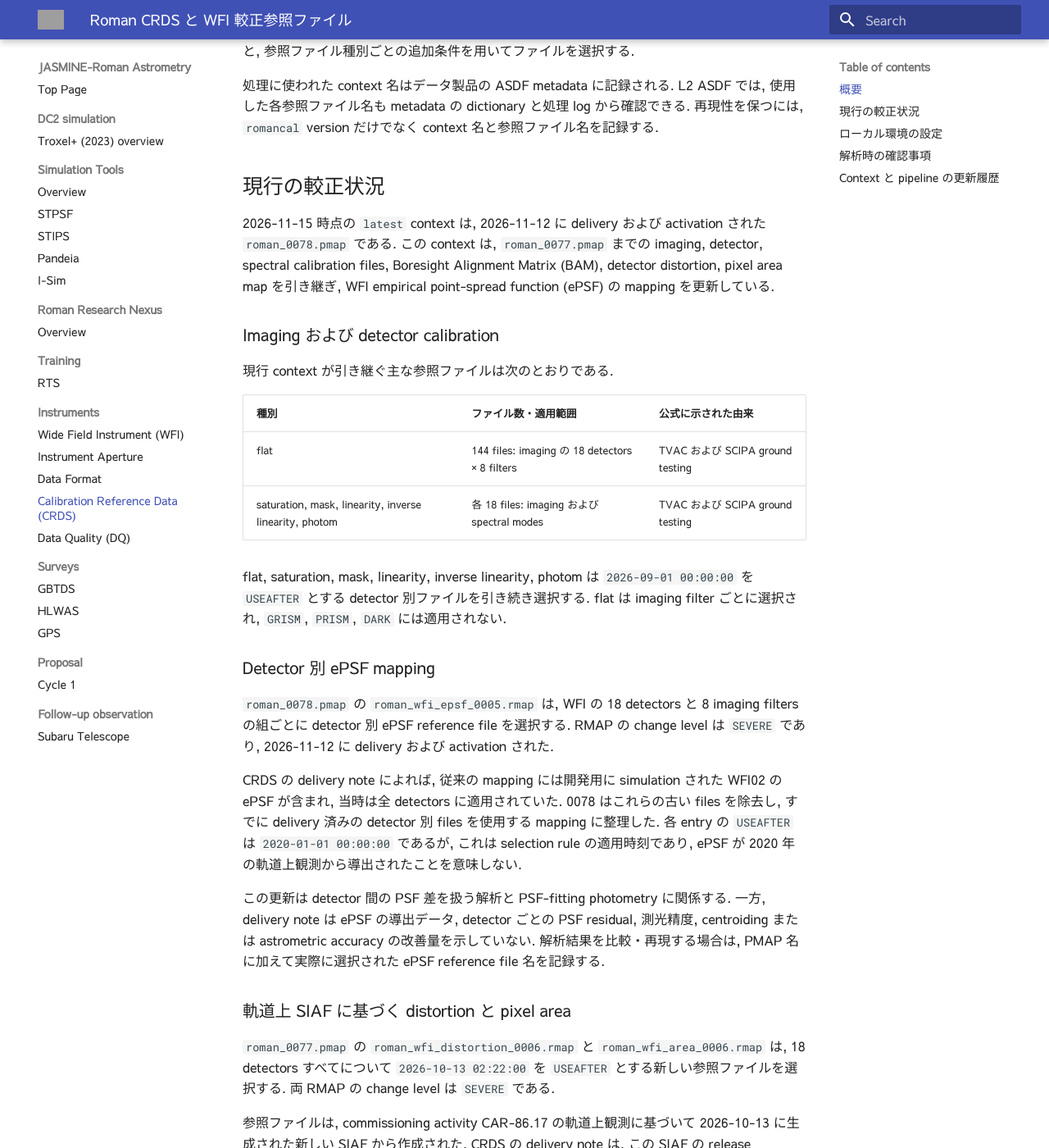
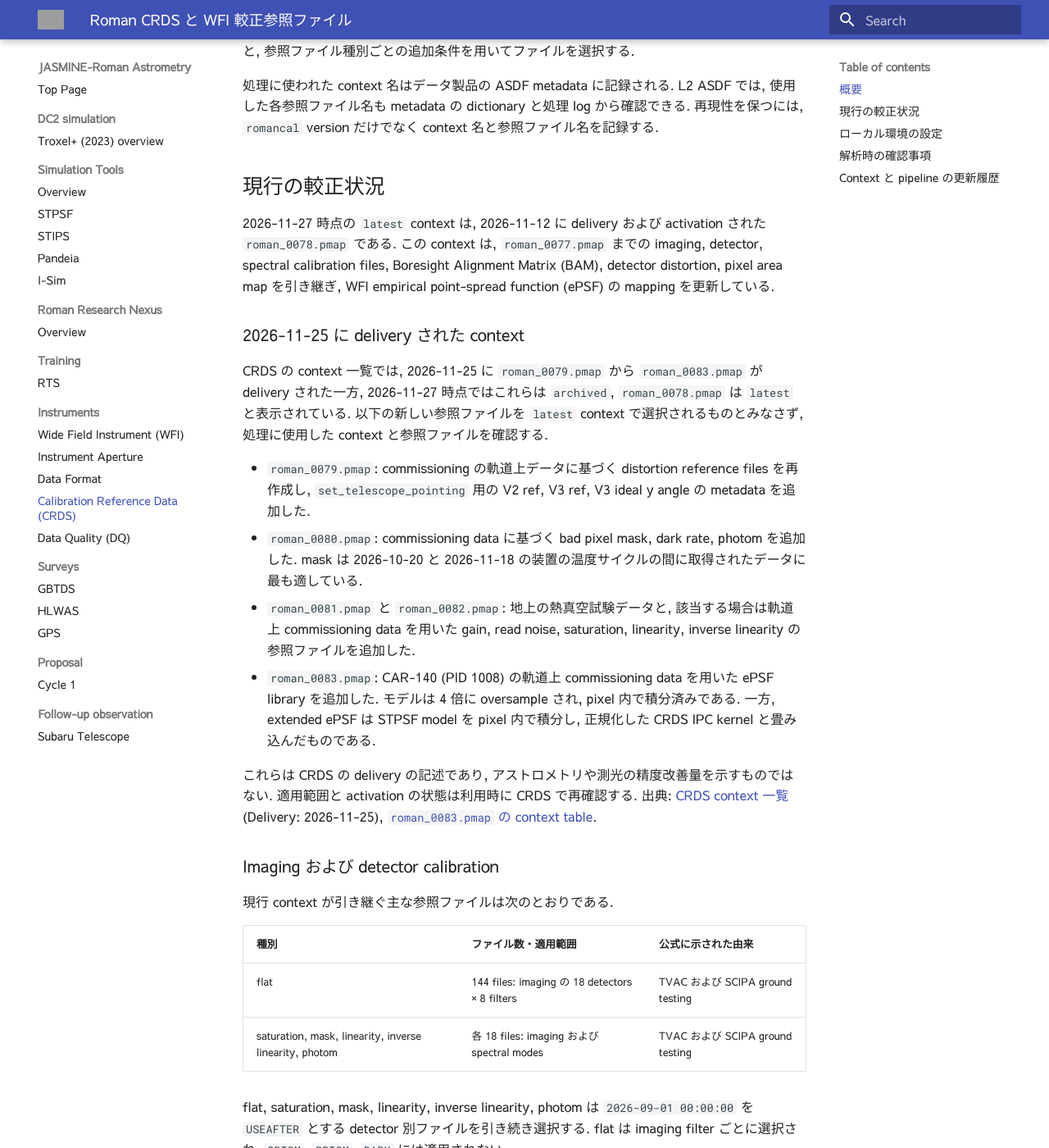
Before and after one commit to astronasutarou/jasmine-roman-astrometry, an MkDocs documentation site: the page built from docs/inst/crds.md, in a window 1280 px wide and 1400 px high, scrolled down 484 px. Shown: the whole window at 82% size. Built offline with MkDocs 1.6.1 and Material for MkDocs 9.7.7, drawn with Linux system fonts in a browser that asks for light colours; grey boxes are pictures that could not be loaded.

Commit message:
docs: summarize November 25 CRDS deliveries

```diff
--- a/docs/inst/crds.md
+++ b/docs/inst/crds.md
@@ -20,7 +20,18 @@ CRDS context は pipeline mapping (PMAP) ファイルで表され, 各参照フ
 
 ## 現行の較正状況
 
-2026-11-15 時点の `latest` context は, 2026-11-12 に delivery および activation された `roman_0078.pmap` である. この context は, `roman_0077.pmap` までの imaging, detector, spectral calibration files, Boresight Alignment Matrix (BAM), detector distortion, pixel area map を引き継ぎ, WFI empirical point-spread function (ePSF) の mapping を更新している.
+2026-11-27 時点の `latest` context は, 2026-11-12 に delivery および activation された `roman_0078.pmap` である. この context は, `roman_0077.pmap` までの imaging, detector, spectral calibration files, Boresight Alignment Matrix (BAM), detector distortion, pixel area map を引き継ぎ, WFI empirical point-spread function (ePSF) の mapping を更新している.
+
+### 2026-11-25 に delivery された context
+
+CRDS の context 一覧では, 2026-11-25 に `roman_0079.pmap` から `roman_0083.pmap` が delivery された一方, 2026-11-27 時点ではこれらは `archived`, `roman_0078.pmap` は `latest` と表示されている. 以下の新しい参照ファイルを `latest` context で選択されるものとみなさず, 処理に使用した context と参照ファイルを確認する.
+
+- `roman_0079.pmap`: commissioning の軌道上データに基づく distortion reference files を再作成し, `set_telescope_pointing` 用の V2 ref, V3 ref, V3 ideal y angle の metadata を追加した.
+- `roman_0080.pmap`: commissioning data に基づく bad pixel mask, dark rate, photom を追加した. mask は 2026-10-20 と 2026-11-18 の装置の温度サイクルの間に取得されたデータに最も適している.
+- `roman_0081.pmap` と `roman_0082.pmap`: 地上の熱真空試験データと, 該当する場合は軌道上 commissioning data を用いた gain, read noise, saturation, linearity, inverse linearity の参照ファイルを追加した.
+- `roman_0083.pmap`: CAR-140 (PID 1008) の軌道上 commissioning data を用いた ePSF library を追加した. モデルは 4 倍に oversample され, pixel 内で積分済みである. 一方, extended ePSF は STPSF model を pixel 内で積分し, 正規化した CRDS IPC kernel と畳み込んだものである.
+
+これらは CRDS の delivery の記述であり, アストロメトリや測光の精度改善量を示すものではない. 適用範囲と activation の状態は利用時に CRDS で再確認する. 出典: [CRDS context 一覧](https://roman-crds.stsci.edu/display_all_contexts/) (Delivery: 2026-11-25), [`roman_0083.pmap` の context table](https://roman-crds.stsci.edu/context_table/roman_0083.pmap).
 
 ### Imaging および detector calibration
 
```
